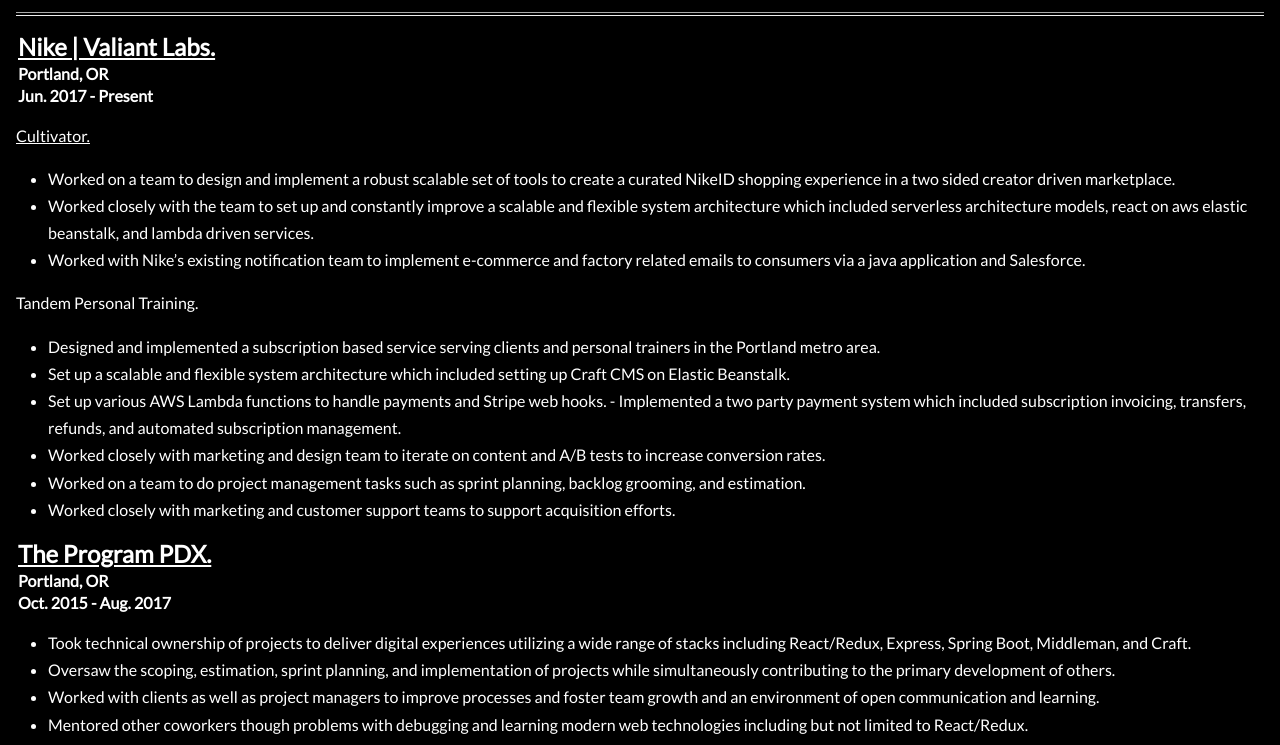
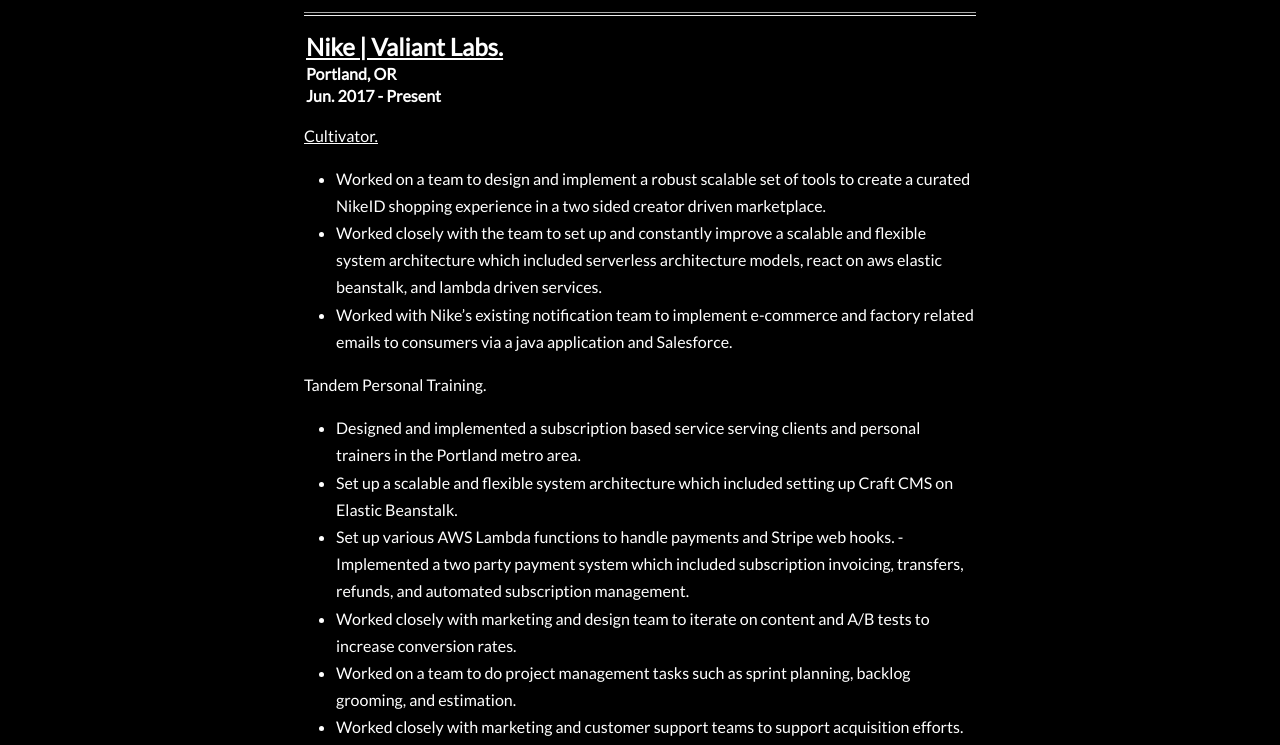
Before and after one commit to jwc2790/resume.cuffney.com, a plain HTML site: page public/index.html in a window 1280 px wide. Shown: the part 265-1010 px from the top of the page. Drawn offline with Linux system fonts and the light colour scheme.

Commit message:
updated styles

```diff
--- a/public/styles.css
+++ b/public/styles.css
@@ -5,9 +5,14 @@
 
  html {
   font-size: 100%;
-  overflow-y: hidden;
+  overflow-y: scroll;
   -webkit-text-size-adjust: 100%;
   -ms-text-size-adjust: 100%;
+}
+
+::-webkit-scrollbar {
+  width: 0px;
+  background: transparent; /* make scrollbar transparent */
 }
 
 body {
@@ -17,6 +22,7 @@
   line-height: 1.7;
   padding: 1em;
   margin: auto;
+  width: 42em;
   background: #000;
 }
 
--- a/styles.css
+++ b/styles.css
@@ -5,9 +5,14 @@
 
  html {
   font-size: 100%;
-  overflow-y: hidden;
+  overflow-y: scroll;
   -webkit-text-size-adjust: 100%;
   -ms-text-size-adjust: 100%;
+}
+
+::-webkit-scrollbar {
+  width: 0px;
+  background: transparent; /* make scrollbar transparent */
 }
 
 body {
@@ -17,6 +22,7 @@
   line-height: 1.7;
   padding: 1em;
   margin: auto;
+  width: 42em;
   background: #000;
 }
 
```
